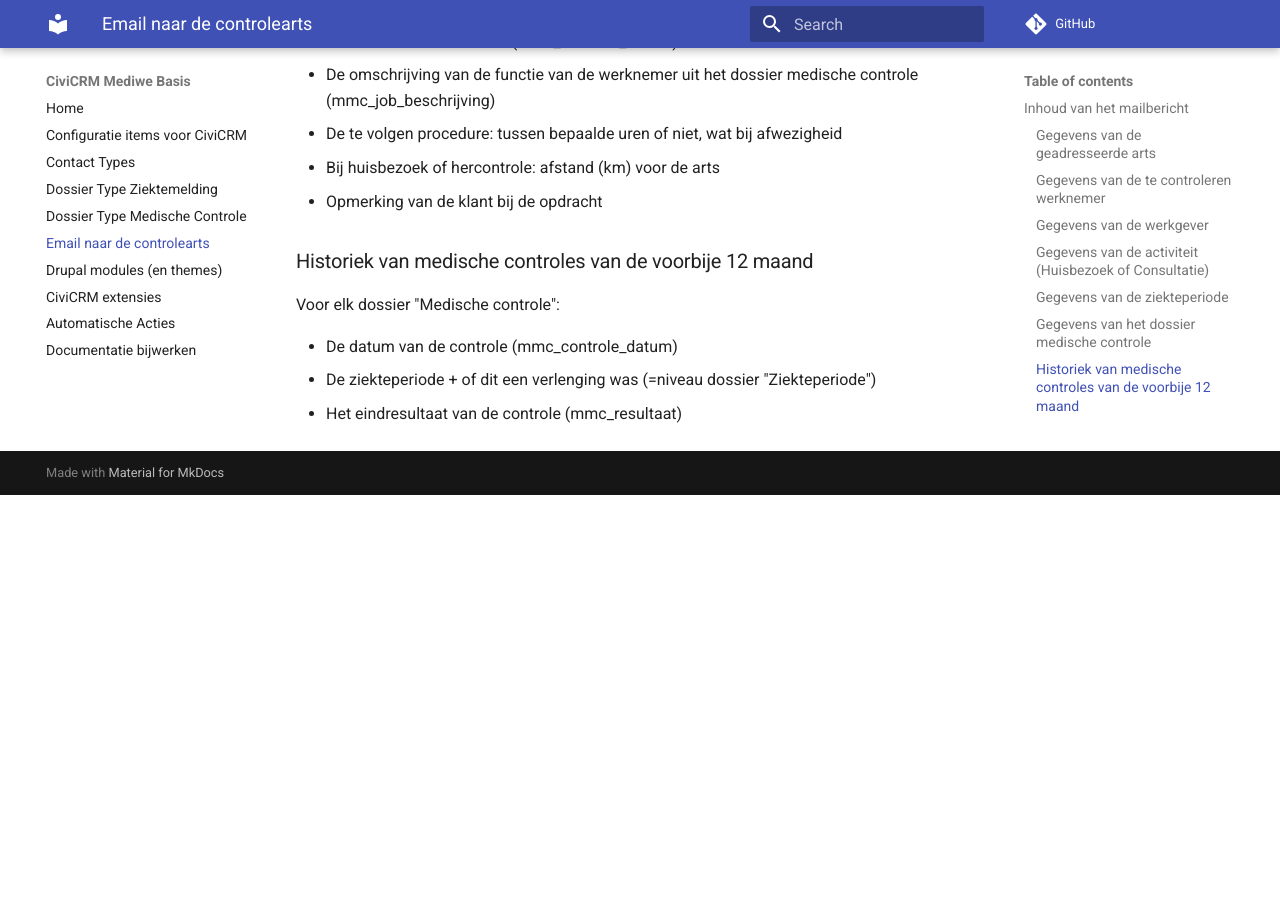
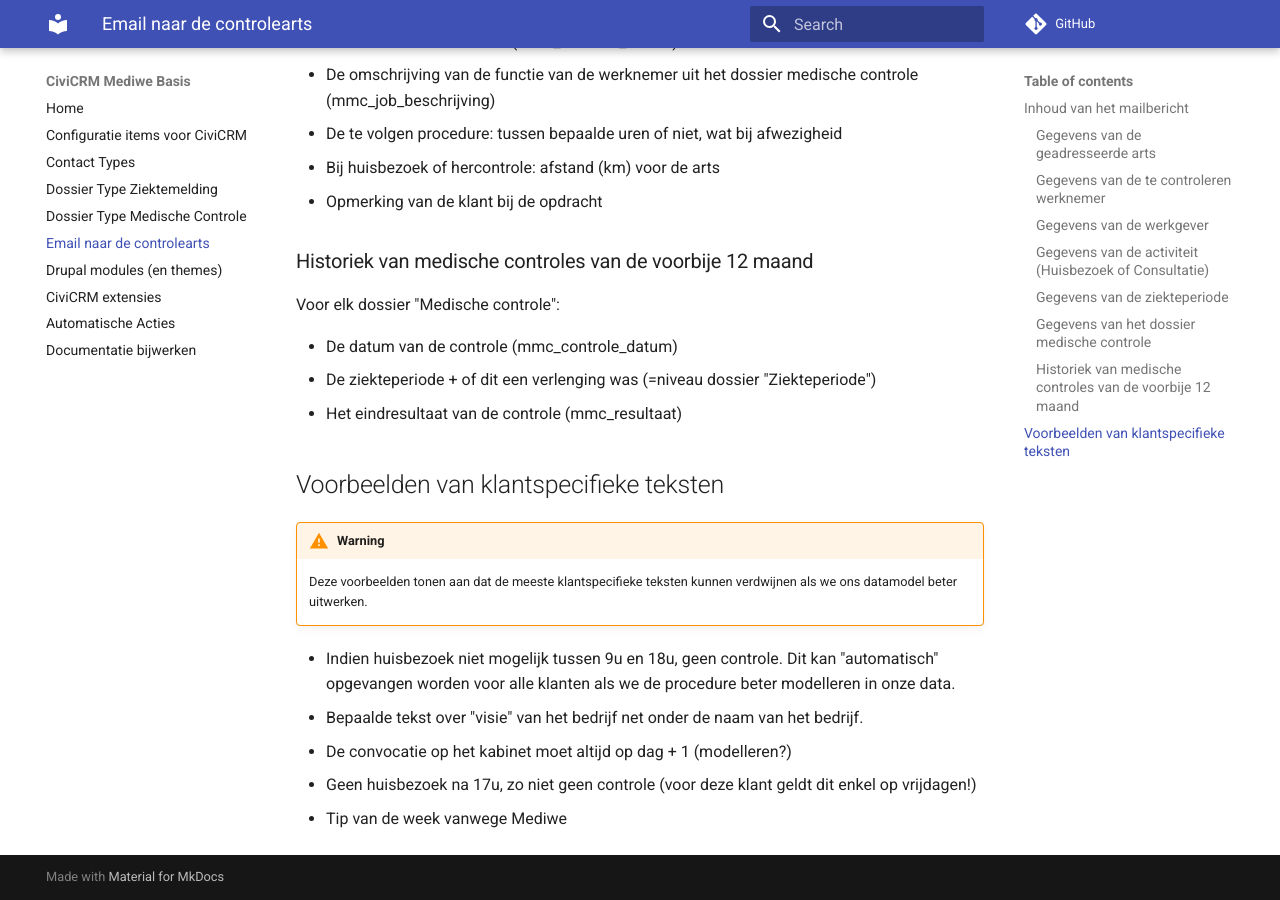
Before and after one commit to CiviCooP/be.mediwe.basis, an MkDocs documentation site: the page built from docs/bericht_arts.md, in a window 1280 px wide and 900 px high, scrolled down 2188 px. Built offline with MkDocs 1.6.1 and Material for MkDocs 9.7.7, drawn with Linux system fonts in a browser that asks for light colours; comment, search, counter and statistics services are not loaded; old or Windows-style settings are respelled for this version of MkDocs; before the commit the page ends 2683 px from its top, so only the background shows below that.

Commit message:
Specifieke teksten

```diff
--- a/docs/bericht_arts.md
+++ b/docs/bericht_arts.md
@@ -3,8 +3,6 @@
 De inhoud van het bericht is identiek of je dit nu mailt of via de fax verstuurt:
 
 ## Inhoud van het mailbericht
-
-
 
 * Later toe te voegen: historiek vorige controles afgelopen 12 maand (datum - ziekteperiode - resultaat)
 
@@ -88,3 +86,16 @@ Voor elk dossier "Medische controle":
 * De datum van de controle (mmc_controle_datum)
 * De ziekteperiode + of dit een verlenging was (=niveau dossier "Ziekteperiode")
 * Het eindresultaat van de controle (mmc_resultaat)
+
+## Voorbeelden van klantspecifieke teksten
+
+!!! warning
+    Deze voorbeelden tonen aan dat de meeste klantspecifieke teksten kunnen verdwijnen als we ons datamodel beter uitwerken.
+
+
+* Indien huisbezoek niet mogelijk tussen 9u en 18u, geen controle.
+Dit kan "automatisch" opgevangen worden voor alle klanten als we de procedure beter modelleren in onze data.
+* Bepaalde tekst over "visie" van het bedrijf net onder de naam van het bedrijf.
+* De convocatie op het kabinet moet altijd op dag + 1 (modelleren?)
+* Geen huisbezoek na 17u, zo niet geen controle (voor deze klant geldt dit enkel op vrijdagen!)
+* Tip van de week vanwege Mediwe
```
